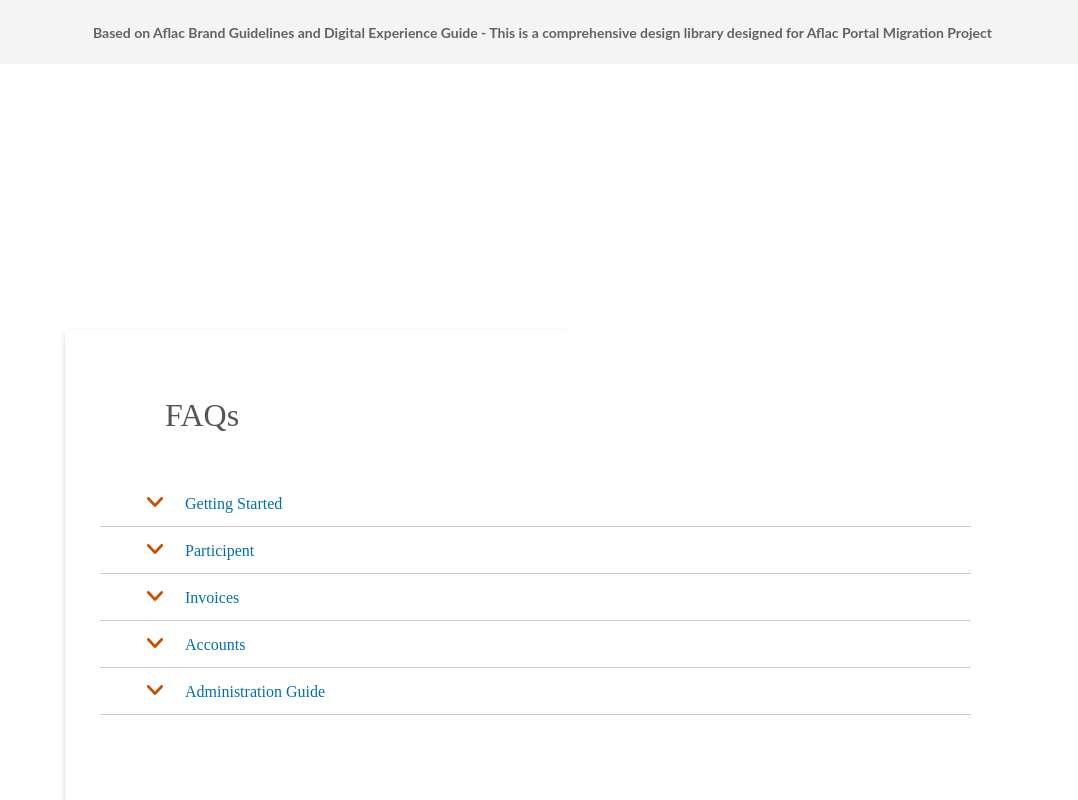
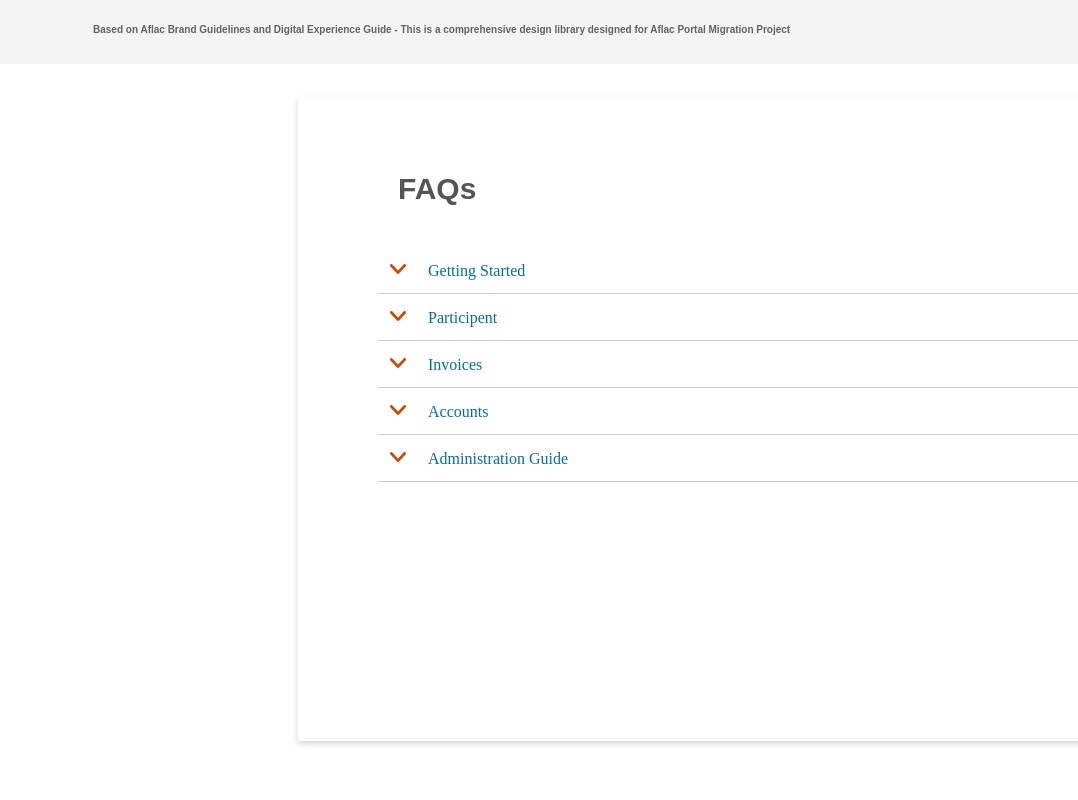
Before and after one commit to prachiwabale/angular-accordion, an Angular app: page / in a window 1280 px wide. Shown: the top 800 px of the page, without its empty margins (202-1280 px from the left). Built offline with nearby package versions, Linux system fonts and the light colour scheme.

Commit message:
2 files modified

```diff
--- a/src/app/accordion/accordion.component.css
+++ b/src/app/accordion/accordion.component.css
@@ -25,13 +25,14 @@
   /* UI Properties */
 
   text-align: left;
-  font: normal normal bold 14px/17px Lato;
+  font-family: proxima-nova, sans-serif;
+  font-size: 10px;
   letter-spacing: 0px;
   color: #00000099;
   opacity: 1;
 }
 
-.accordionclose {
+.container {
   /* Layout Properties */
   position: absolute;
   top: 330px;
@@ -44,7 +45,7 @@
   opacity: 1;
 }
 
-.accordionclose > h1 {
+.container > h1 {
   position: absolute;
   top: 25px;
   left: 100px;
@@ -53,13 +54,14 @@
   /* UI Properties */
 
   text-align: left;
-  font: normal normal normal 32px/20px Proxima Nova;
+  font-family: proxima-nova, sans-serif;
+  font-size: 30px;
   letter-spacing: 0px;
   color: #555555;
   opacity: 1;
 }
 
-.accordion {
+.container {
   position: relative;
   top: -50px;
   left: 500px;
@@ -70,12 +72,12 @@
   border-radius: 2px;
   opacity: 1;
 }
-.accordion .menu {
+.container .menu {
   position: relative;
-  top: 200px;
+  top: 150px;
   width: 871px;
   height: 46px;
-  left: -425px;
+  left: 85px;
   /* UI Properties */
   letter-spacing: 0px;
   color: #0070a9;
@@ -85,21 +87,21 @@
   cursor: pointer;
   transition: all 0.4s ease;
 }
-.accordion img {
+.container img {
   position: absolute;
   top: 17px;
   left: 7px;
 }
 
-.accordion li.active i {
+.container li.active i {
   color: #b63b4d;
 }
 
 .submenu {
   position: relative;
   overflow: hidden;
-  top: 200px;
-  left: -465px;
+  top: 150px;
+  left: 80px;
   width: 871px;
   height: 760px;
   border-bottom: 1px solid #ccc;
--- a/src/app/accordion/accordion.component.html
+++ b/src/app/accordion/accordion.component.html
@@ -5,9 +5,8 @@
       comprehensive design library designed for Aflac Portal Migration Project
     </h2>
   </div>
-  <div class="accordionclose">
+  <div class="container">
     <h1>FAQs</h1>
-    <div class="container">
     <ul id="accordion" class="accordion">
       <li
         *ngFor="let menu of menus; let i = index"
@@ -34,4 +33,3 @@
     </ul>
   </div>
 </div>
-</div>
```
Lines whose indentation alone changed are shown as unchanged.
